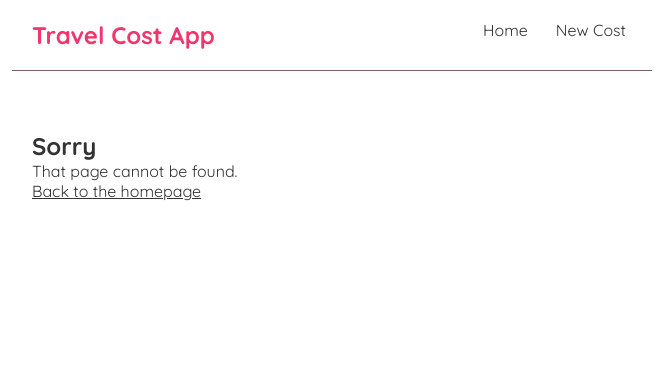
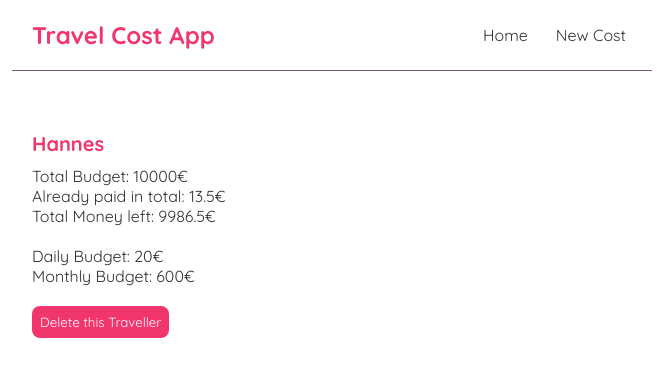
Before and after one commit to HaDuve/TravelCost, a React (Create React App) app in the folder travel-cost/: page /traveller/1 in a window 1280 px wide. Shown: the top 376 px of the page, without its empty margins (308-965 px from the left). Built offline with nearby package versions, Linux system fonts and the light colour scheme; data requests are answered from the project's data file.

Commit message:
Overview + Inspect +Traveller Details (#12))
Alot of new stuff added. Sum of all Costs of a single persons can now be called via <SumCostsTraveller traveller={traveller}/>

```diff
--- a/travel-cost/data/db.json
+++ b/travel-cost/data/db.json
@@ -7,7 +7,7 @@
       "country": "Sri Lanka",
       "place": "Colombo",
       "price": 12.3,
-      "whopaid": "H",
+      "whopaid": "Hannes",
       "oweperc": 50,
       "id": 1
     },
@@ -18,7 +18,7 @@
       "country": "Sri Lanka",
       "place": "Colombo",
       "price": 3,
-      "whopaid": "T",
+      "whopaid": "Tina",
       "oweperc": 50,
       "id": 2
     },
@@ -29,7 +29,7 @@
       "country": "Indonesia",
       "place": "Ubud",
       "price": "1.2",
-      "whopaid": "H",
+      "whopaid": "Hannes",
       "oweperc": 50,
       "id": 3
     }
--- a/travel-cost/src/App.js
+++ b/travel-cost/src/App.js
@@ -2,8 +2,10 @@ import Navbar from './Navbar'
 import Home from './Home'
 import Create from './CreateCost'
 import CostDetails from './CostDetails'
+import TravellerDetails from './TravellerDetails'
 import Overview from './Overview'
 import InitialQuestions from './InitialQuestions'
+import Inspect from './Inspect'
 import { BrowserRouter as Router, Route, Switch } from 'react-router-dom';
 import NotFound from './NotFound';
 
@@ -26,8 +28,14 @@ function App() {
             <Route path="/costs/:id">
               <CostDetails></CostDetails>
             </Route>
+            <Route path="/traveller/:id">
+              <TravellerDetails></TravellerDetails>
+            </Route>
             <Route path="/New-Traveller">
               <InitialQuestions />
+            </Route>
+            <Route path="/Inspect">
+              <Inspect></Inspect>
             </Route>
             <Route>
               <NotFound></NotFound>
--- a/travel-cost/src/CostDetails.js
+++ b/travel-cost/src/CostDetails.js
@@ -22,14 +22,14 @@ const CostDetails = () => {
                 <article>
                     <h2>{cost.description}</h2>
                     <p>Bought by {cost.whopaid}</p>
-                    <div>{cost.date}</div>
-                    <div>{cost.category}</div>
-                    <div>{cost.country}</div>
-                    <div>{cost.place}</div>
-                    <div>{cost.price}</div>
-                    <div>{cost.whopaid}</div>
-                    <div>{cost.oweperc}</div>
-                    <button onClick={handleClick}>delete</button>
+                    <div>Date: {cost.date}</div>
+                    <div>Category: {cost.category[0].toUpperCase() + cost.category.substring(1)}</div>
+                    <div>Country: {cost.country}</div>
+                    <div>Place: {cost.place}</div>
+                    <div>Price: {cost.price}€</div>
+                    <div>Who paid: {cost.whopaid}</div>
+                    <div>How much is owed: {cost.oweperc}%</div>
+                    <button onClick={handleClick}>Delete</button>
                 </article>
             )}
         </div>
--- a/travel-cost/src/Home.js
+++ b/travel-cost/src/Home.js
@@ -1,5 +1,6 @@
 import useFetch from './useFetch'
 import InitialQuestions from './InitialQuestions'
+import TravellerList from './TravellerList'
 
 
 import { Link } from 'react-router-dom';
--- a/travel-cost/src/InitialQuestions.js
+++ b/travel-cost/src/InitialQuestions.js
@@ -42,7 +42,7 @@ const InitialQuestions = ({traveller}) => {
 
     return (
         <div className="create">
-            <h2>Looks like you are new here!</h2>
+            <h2>Add a new Name to your Travels!</h2>
             <form onSubmit={handleSubmit}>
 
                 <label>Your Name:</label>
--- /dev/null
+++ b/travel-cost/src/Inspect.js
@@ -0,0 +1,22 @@
+import useFetch from './useFetch'
+import TravellerList from './TravellerList'
+import Costlist from './CostList'
+
+
+const Overview = () => {
+
+    const { data: travellers, isPending, error } = useFetch("http://localhost:8000/traveller")
+    const { data: costs, isPending2, error2 } = useFetch("http://localhost:8000/costs")
+
+    return (
+        <div className="home">
+            {(error || error2) && <div> {error}</div>}
+            {(isPending || isPending2) && <div>Loading...</div>}
+            {travellers && <TravellerList travellers={travellers} title={"All Travellers"} ></TravellerList>}
+            {costs && <Costlist costs={costs} title={"All costs"} ></Costlist>}
+
+        </div>
+     );
+}
+
+export default Overview;
--- a/travel-cost/src/Overview.js
+++ b/travel-cost/src/Overview.js
@@ -1,5 +1,5 @@
 import useFetch from './useFetch'
-import Costlist from './Costlist'
+import Costlist from './CostList'
 
 const Overview = () => {
 
@@ -9,7 +9,7 @@ const Overview = () => {
         <div className="home">
             {error && <div> {error}</div>}
             {isPending && <div>Loading...</div>}
-            {costs && <Costlist costs={costs} title={"All costs"} ></Costlist>}
+            <h2>Summary soon...</h2>
         </div>
      );
 }
--- /dev/null
+++ b/travel-cost/src/SumCostsTraveller.js
@@ -0,0 +1,26 @@
+import useFetch from "./useFetch";
+import { useState } from "react";
+
+const SumCostsTraveller = (traveller) => {
+    const [sumPerson, setSumPerson] = useState(0);
+    const { data: costs, c_isPending } = useFetch('http://localhost:8000/costs/');
+    let tempSumPerson = 0;
+    // if we get the traveller as an object, unpack it first
+    if (traveller.traveller) {
+        traveller = traveller.traveller;
+    }
+    if (costs && traveller&&!c_isPending) {
+        for (let i = 0; i < costs.length; i++) {
+            if (costs[i].whopaid === traveller.name) {
+                tempSumPerson += JSON.parse(costs[i].price);
+            }
+        }
+        if(tempSumPerson !== sumPerson) setSumPerson(tempSumPerson);
+    }
+
+    return (
+        <div>Sum of spent money: {sumPerson}€</div>
+     );
+}
+
+export default SumCostsTraveller;
--- /dev/null
+++ b/travel-cost/src/TravellerDetails.js
@@ -0,0 +1,56 @@
+import { useHistory, useParams } from "react-router-dom";
+import useFetch from "./useFetch";
+import { useState } from "react";
+
+const TravellerDetails = () => {
+    const { id } = useParams();
+    const { data: traveller, error, isPending } = useFetch('http://localhost:8000/traveller/'+ id);
+
+    const history = useHistory();
+
+    const handleClick = () => {
+        fetch("http://localhost:8000/traveller/" + traveller.id, {
+            method: "DELETE",
+        }).then(() => {
+            history.push('/');
+        });
+    }
+
+    const [sumPerson, setSumPerson] = useState(0);
+    const { data: costs, c_isPending } = useFetch('http://localhost:8000/costs/');
+    let tempSumPerson = 0;
+    if (costs && traveller&&!c_isPending) {
+        console.log("cost & traveller ready")
+        for (let i = 0; i < costs.length; i++) {
+            if (costs[i].whopaid === traveller.name) {
+                tempSumPerson += JSON.parse(costs[i].price);
+            }
+        }
+        if(tempSumPerson !== sumPerson) setSumPerson(tempSumPerson);
+    }
+
+
+    return (
+        <div className="cost-details">
+            {isPending && <div>Loading...</div>}
+            {error && <div>{error}</div>}
+            {traveller && costs && (
+                <article>
+                    <h2>{traveller.name}</h2>
+                    <p>Total Budget: {traveller.budget}€</p>
+                    <p>Already paid in total: {sumPerson}€</p>
+                    <p>Total Money left: {traveller.budget - sumPerson}€</p>
+                    <div>
+                        <p>Daily Budget: {traveller.daily}€</p>
+                        <p>Monthly Budget: {traveller.monthly}€</p>
+                    </div>
+                    <div>
+                        <button onClick={handleClick}>Delete this Traveller</button>
+                    </div>
+                </article>
+            )}
+        </div>
+    );
+}
+
+export default TravellerDetails;
--- /dev/null
+++ b/travel-cost/src/TravellerList.js
@@ -0,0 +1,24 @@
+import { Link } from "react-router-dom";
+import SumCostsTraveller  from './SumCostsTraveller';
+
+const TravellerList = ({ travellers, title }) => {
+
+
+
+    return (
+        <div className="cost-list">
+            <h2> {title} </h2>
+            {travellers.map((travel) => (
+                <div className="cost-preview" key={travel.id}>
+                    <Link to={`/traveller/${travel.id}`}>
+                        <h2> {travel.name} </h2>
+                        <p>Budget: {travel.budget}€</p>
+                        <SumCostsTraveller traveller={travel}/>
+                    </Link>
+                </div>
+            )) }
+        </div>
+     );
+}
+
+export default TravellerList;
--- a/travel-cost/src/index.css
+++ b/travel-cost/src/index.css
@@ -16,16 +16,22 @@
   width: 80%;
   color: #fff;
   border: 0;
-  padding: 10px;
-  margin: 30px;
+  padding: 20px;
+  margin: 20px;
   border-radius: 8px;
   cursor: pointer;
+}
+.home a {
+  color: #fff;
+  margin-left: 16px;
+  text-decoration: none;
+  padding: 6px;
 }
 
 .navbar {
   padding: 20px;
   display: flex;
-  align-items: left;
+  align-items: center;
   max-width: 600px;
   margin: 0 auto;
   border-bottom: 1px solid #775f5f;
```
